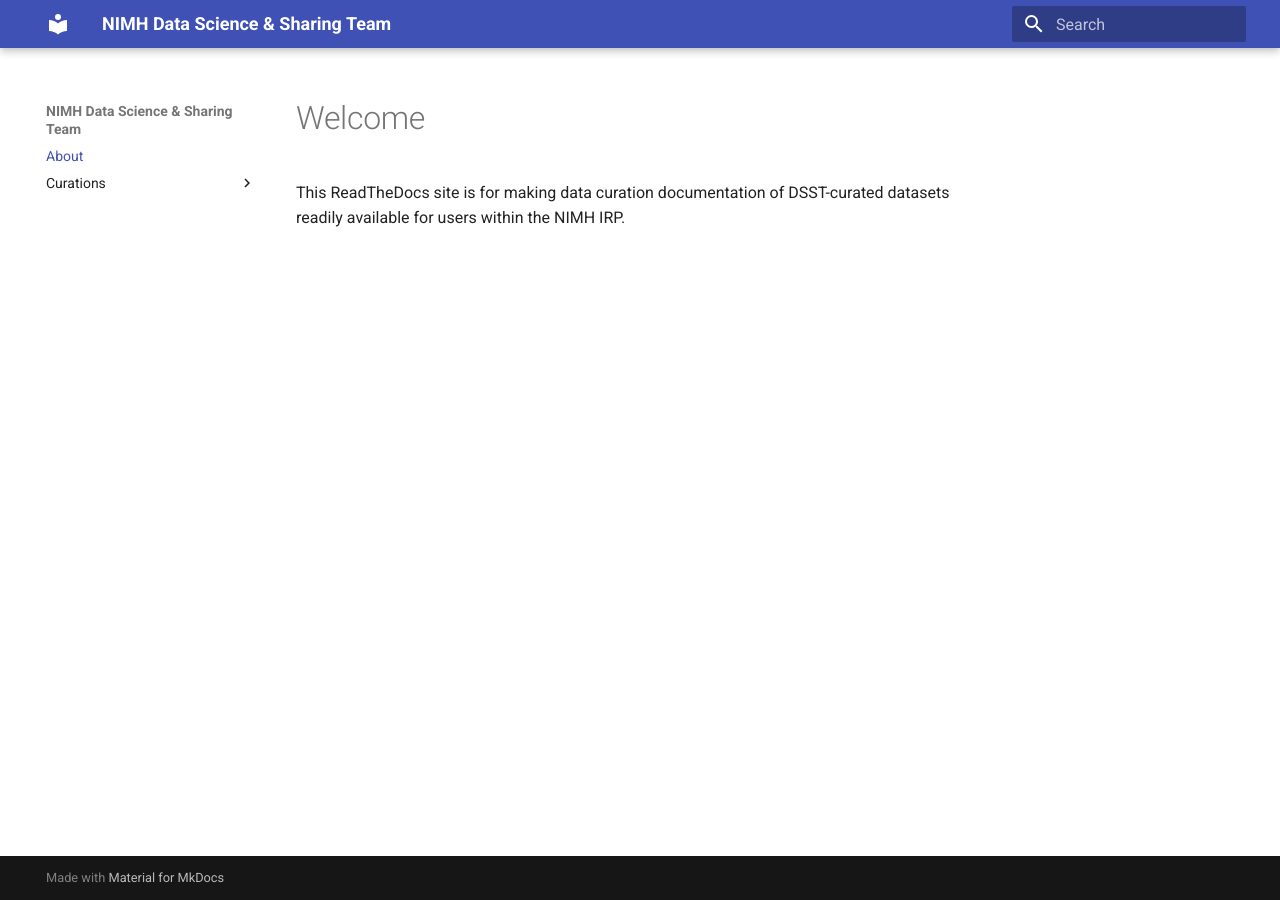
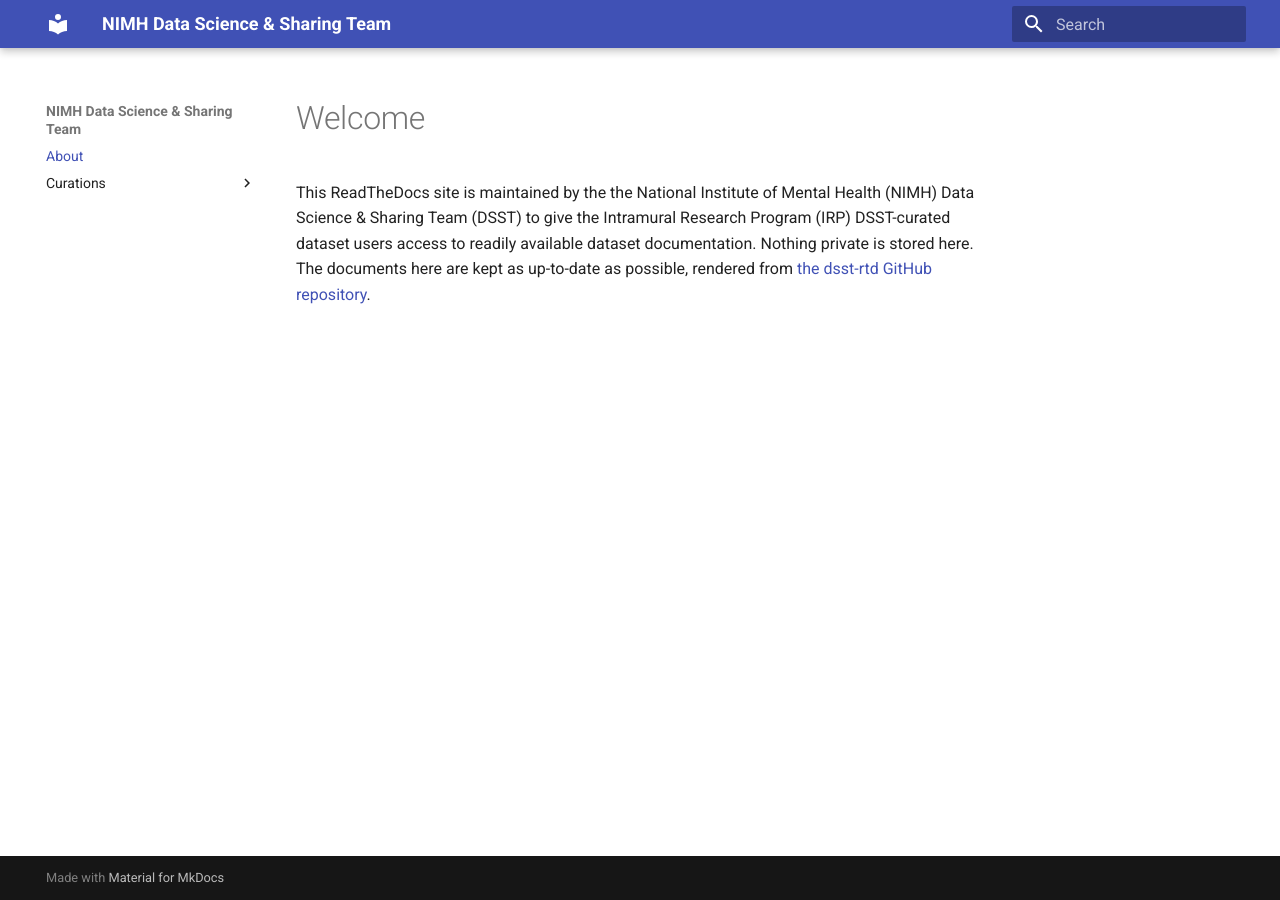
Before and after one commit to nimh-dsst/dsst-rtd, an MkDocs documentation site: the page built from docs/index.md, in a window 1280 px wide. Built offline with MkDocs 1.6.1 and Material for MkDocs 9.7.7, drawn with Linux system fonts in a browser that asks for light colours.

Commit message:
Update index.md
Revise the index page description.

```diff
--- a/docs/index.md
+++ b/docs/index.md
@@ -1,3 +1,3 @@
 # Welcome
 
-This ReadTheDocs site is for making data curation documentation of DSST-curated datasets readily available for users within the NIMH IRP.
+This ReadTheDocs site is maintained by the the National Institute of Mental Health (NIMH) Data Science & Sharing Team (DSST) to give the Intramural Research Program (IRP) DSST-curated dataset users access to readily available dataset documentation.  Nothing private is stored here.  The documents here are kept as up-to-date as possible, rendered from [the dsst-rtd GitHub repository](https://github.com/nih-fmrif/dsst-rtd).
```
